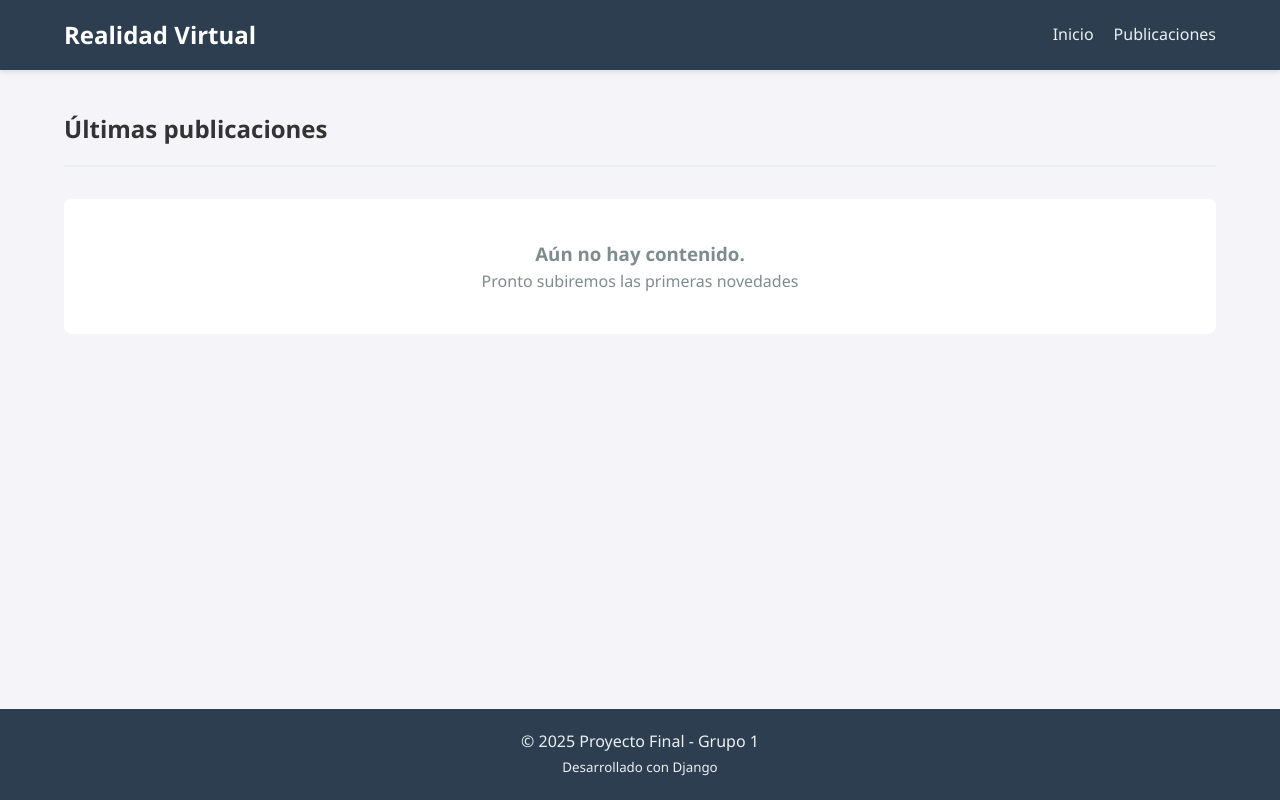
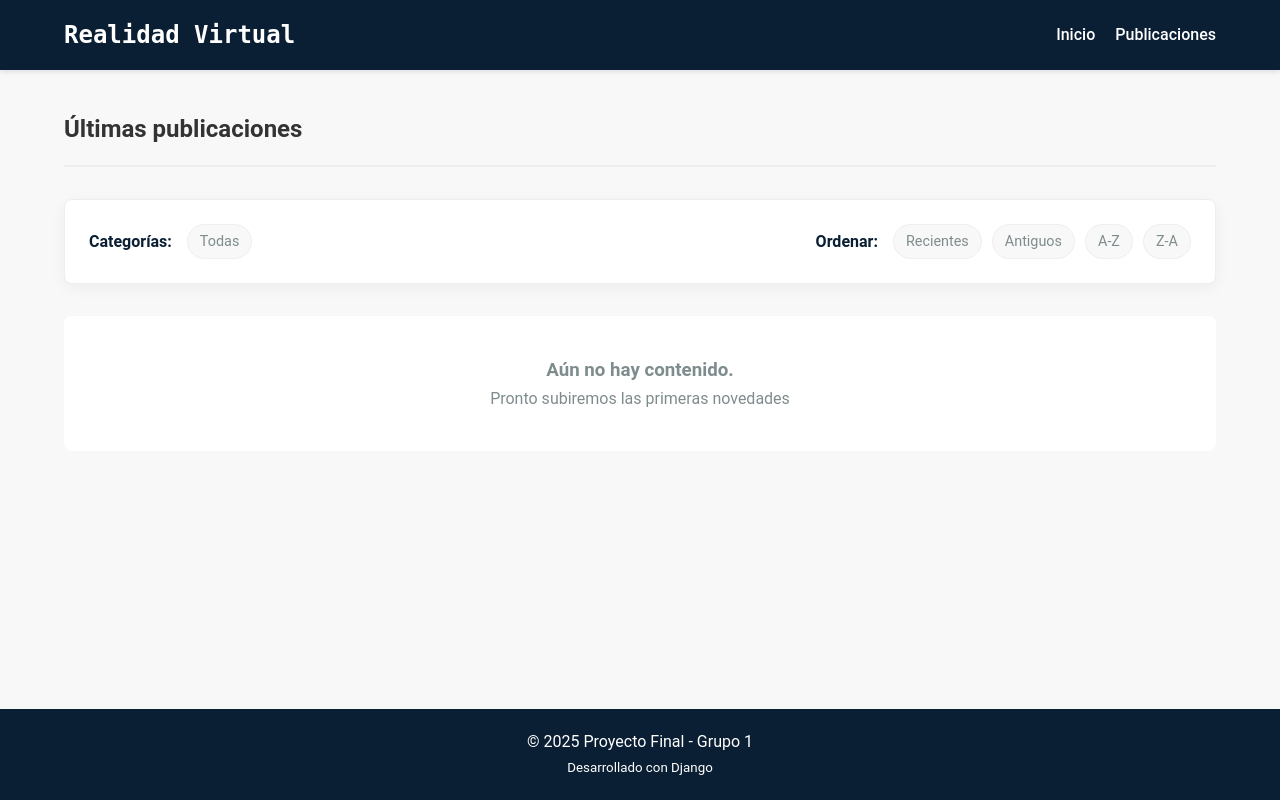
Before and after one commit to fabricio00101/proyecto-final-grupo1, a Django app: page /posts/ in a window 1280 px wide. Run offline with Django 5.2, Linux system fonts and the light colour scheme; data that the repository does not hold is empty.

Commit message:
Creación de la barra de filtros

```diff
--- a/static/style.css
+++ b/static/style.css
@@ -1,30 +1,28 @@
-/* --- 1. VARIABLES GLOBALES (La Paleta de Colores) --- */
 :root {
-    /* Colores Principales */
-    --primary-dark: #2c3e50;       /* Azul Oscuro (Nav, Footer, Títulos) */
-    --accent-color: #f1c40f;       /* Amarillo (Botones, Hover) */
-    --accent-hover: #d4ac0d;       /* Amarillo Oscuro (Click botones) */
+    /* --- Colores Principales --- */
+    --primary-dark: #0B1F34;
+    --accent-color: #00CED1;
+    --accent-hover: #00A3A6;
 
-    /* Fondos */
-    --bg-body: #f4f4f9;            /* Fondo de la página (Gris muy claro) */
-    --bg-card: #ffffff;            /* Fondo de tarjetas y artículos (Blanco) */
-    --bg-placeholder: #95a5a6;     /* Gris para cuando no hay imagen */
+    /* --- Fondos y Base --- */
+    --bg-body: #F8F8F8;
+    --bg-card: #ffffff;
+    --bg-placeholder: #95a5a6;
 
-    /* Textos */
-    --text-main: #333333;          /* Texto principal */
-    --text-light: #ecf0f1;         /* Texto claro (en navbar/footer) */
-    --text-muted: #7f8c8d;         /* Texto secundario (fechas, subtítulos) */
+    /* --- Textos --- */
+    --text-main: #333333;
+    --text-light: #ffffff;
+    --text-muted: #7f8c8d;
 
-    /* Bordes y Decoración */
-    --border-color: #ecf0f1;       /* Líneas divisorias suaves */
-    --shadow-soft: 0 4px 15px rgba(0,0,0,0.05); /* Sombra suave */
-    --shadow-hover: 0 10px 20px rgba(0,0,0,0.1); /* Sombra al pasar el mouse */
+    /* --- Decoración --- */
+    --border-color: #EEEEEE;
+    --shadow-soft: 0 4px 15px rgba(0,0,0,0.05);
+    --shadow-hover: 0 10px 20px rgba(0,0,0,0.1);
 
-    /* Gradientes */
-    --gradient-start: #667eea;
-    --gradient-end: #764ba2;
+    /* (Opcional) Gradiente para el Hero en el Index */
+    --gradient-start: #3f6087;
+    --gradient-end: #0B1F34;
 }
-
 /* --- 2. RESET Y ESTRUCTURA BÁSICA --- */
 * {
     box-sizing: border-box;
@@ -33,7 +31,7 @@
 }
 
 body {
-    font-family: 'Segoe UI', Tahoma, Geneva, Verdana, sans-serif;
+    font-family: 'Roboto', sans-serif;
     background-color: var(--bg-body);
     color: var(--text-main);
     line-height: 1.6;
@@ -41,6 +39,9 @@ body {
     display: flex;
     flex-direction: column;
     min-height: 100vh;
+}
+.detail-title, .post-title, .logo {
+    font-family: 'Space Mono', monospace; /* Fuente futurista para títulos */
 }
 
 main {
@@ -282,3 +283,59 @@ a {
     border-radius: 8px;
     color: var(--text-muted);
 }
+/* --- Barra de Filtros (Semantic Nav) --- */
+.filters-nav {
+    background-color: var(--bg-card);
+    padding: 1.5rem;
+    margin-bottom: 2rem;
+    border-radius: 8px;
+    border: 1px solid var(--border-color);
+    box-shadow: var(--shadow-soft);
+
+    /* Flexbox para organizar */
+    display: flex;
+    flex-wrap: wrap;
+    gap: 20px;
+    align-items: center;
+    justify-content: space-between;
+}
+
+.filter-group {
+    display: flex;
+    align-items: center;
+    gap: 10px;
+    flex-wrap: wrap;
+}
+
+.filter-label {
+    font-weight: bold;
+    color: var(--primary-dark);
+    margin-right: 5px;
+}
+
+/* Botones de filtro (Links con estilo de botón suave) */
+.filter-btn {
+    display: inline-block;
+    padding: 5px 12px;
+    font-size: 0.9rem;
+    text-decoration: none;
+    color: var(--text-muted);
+    background-color: var(--bg-body);
+    border: 1px solid var(--border-color);
+    border-radius: 20px; /* Bordes redondeados tipo "pill" */
+    transition: all 0.2s ease;
+}
+
+.filter-btn:hover {
+    color: var(--primary-dark);
+    border-color: var(--accent-color);
+    background-color: #fff;
+}
+
+/* Clase para marcar el filtro activo */
+.filter-btn.active {
+    background-color: var(--accent-color);
+    color: var(--primary-dark);
+    border-color: var(--accent-color);
+    font-weight: bold;
+}
--- a/templates/lista_posts.html
+++ b/templates/lista_posts.html
@@ -7,6 +7,25 @@
 <header class="page-header">
     <h2>Últimas publicaciones</h2>
 </header>
+
+<nav class="filters-nav">
+    <div class="filter-group">
+        <span class="filter-label">Categorías:</span>
+        <a href="{% url 'posts:listar_posts' %}" class="filter-btn">
+            Todas</a>
+        {% for cat in categorias %}
+            <a href="?categoria={{ cat.id }}" class="filter-btn">
+                {{ cat.nombre }}</a>
+        {% endfor %}
+    </div>
+    <div class="filter-group">
+        <span class="filter-label">Ordenar:</span>
+        <a href="?orden=-publicado" class="filter-btn">Recientes</a>
+        <a href="?orden=antiguo" class="filter-btn">Antiguos</a>
+        <a href="?orden=alfabetico" class="filter-btn">A-Z</a>
+        <a href="?orden=alfabetico_inv" class="filter-btn">Z-A</a>
+    </div>
+</nav>
 
 <section class="posts-grid">
     {% for post in posts %}
@@ -26,10 +45,10 @@
                     <h3 class="post-title">{{ post.titulo }}</h3>
                 </a>
                 {% if post.subtitulo %}
-                <h4 class="post-subtitule">{{ post.subtitulo }}</h4>
+                    <h4 class="post-subtitle">{{ post.subtitulo }}</h4>
                 {% endif %}
             </header>
-            <p class="post-except">{{ post.texto|truncatewords:20 }}</p>
+            <p class="post-excerpt">{{ post.texto|truncatewords:20 }}</p>
             <footer class="card-footer">
                 Publicado: {{ post.publicado|date:"d/m/Y" }}
             </footer>
```
Lines whose indentation alone changed are shown as unchanged.
